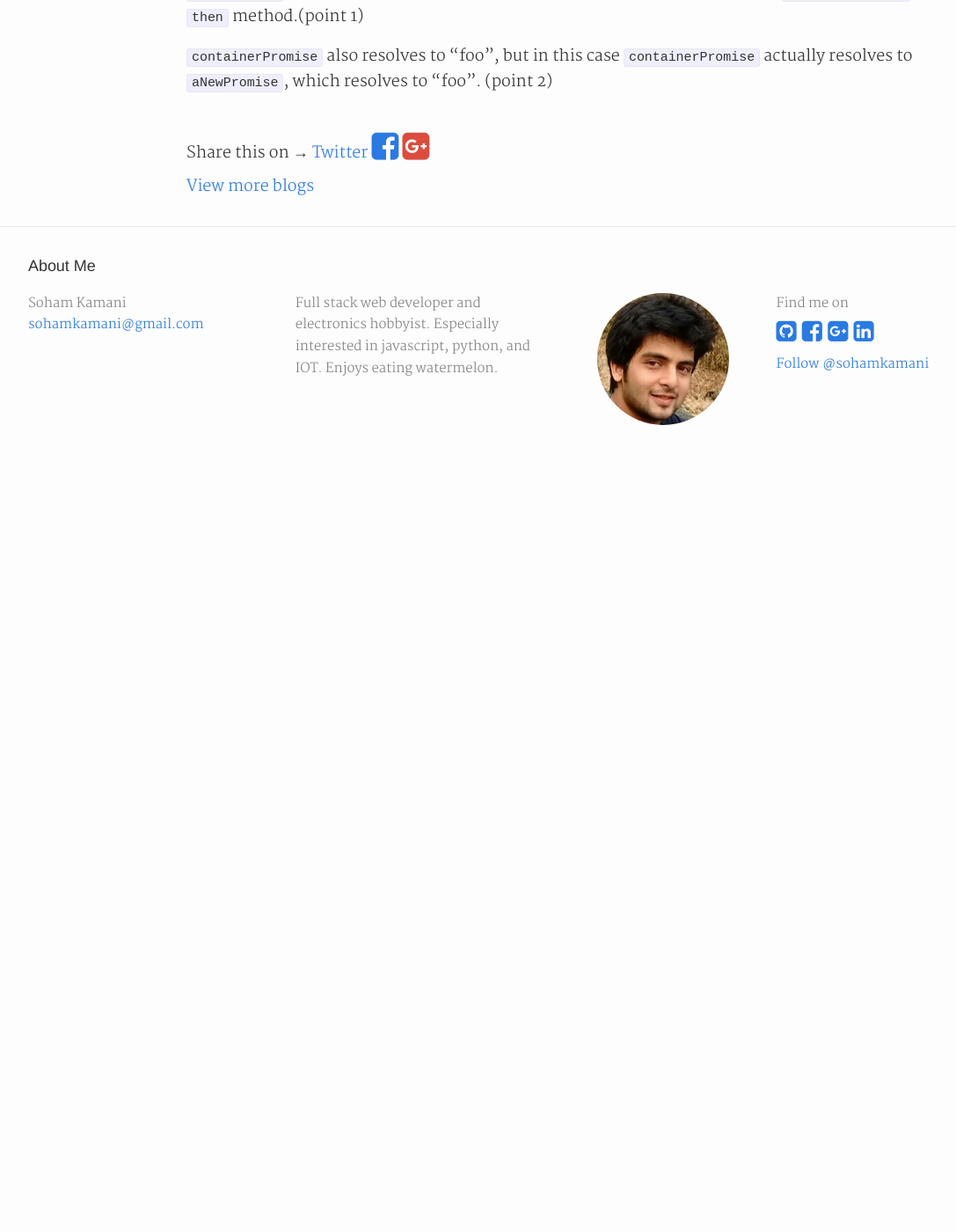
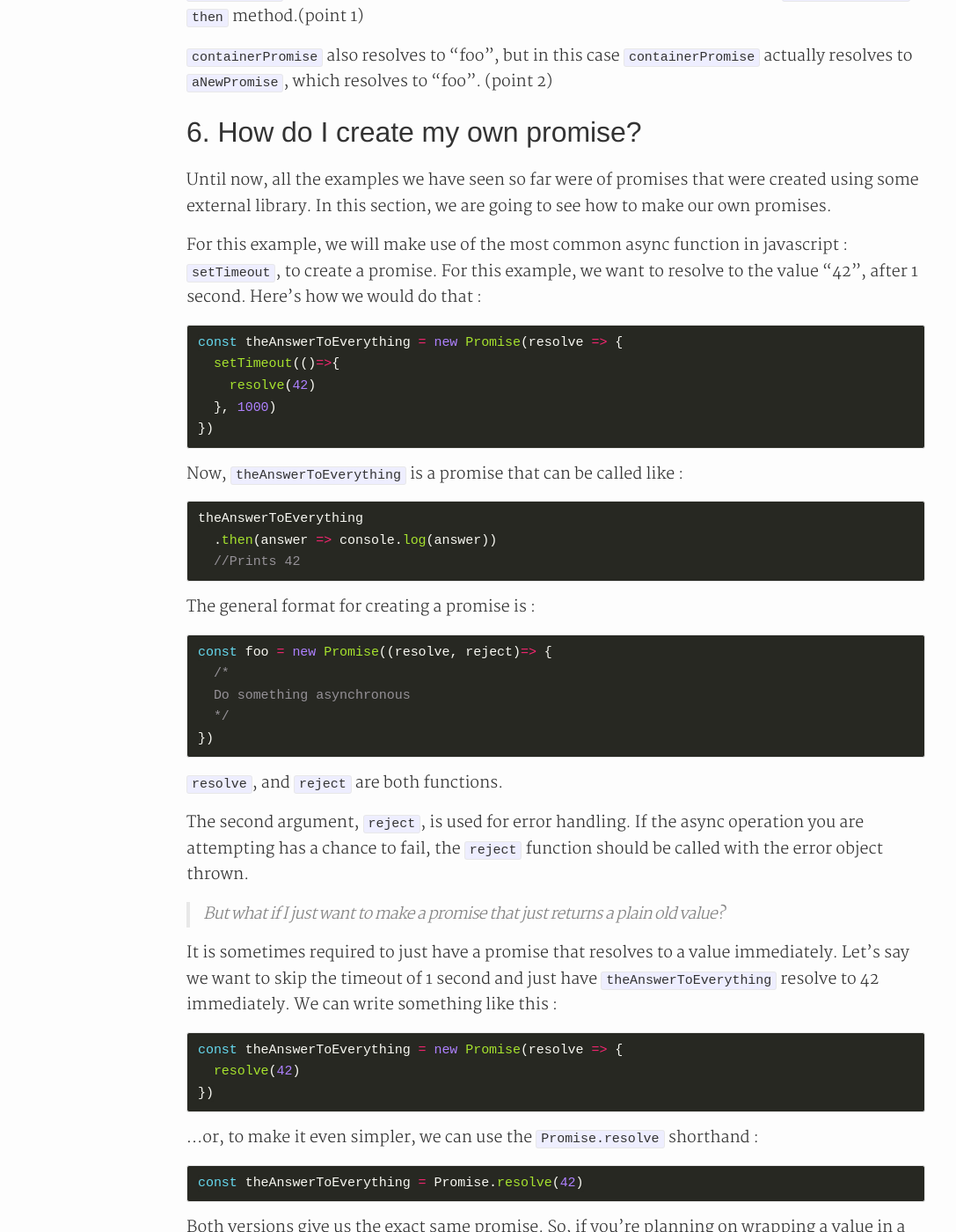
Before and after one commit to sohamkamani/sohamkamani.github.io, a Jekyll site: the page built from _posts/2016-08-27-incremenal-tutorial-to-promises.md, in a window 1280 px wide and 1400 px high, scrolled down 6551 px. Shown: the whole window at 88% size, without its empty margins (8-1095 px from the left). Built offline with Jekyll 4.4.1, drawn with Linux system fonts in a browser that asks for light colours; nearby versions of some CDN libraries; comment, search, counter and statistics services are not loaded; before the commit the page ends 7079 px from its top, so only the background shows below that; some of the changed text lies outside the part shown.

Commit message:
Added 2 more sections

````diff
--- a/_posts/2016-08-27-incremenal-tutorial-to-promises.md
+++ b/_posts/2016-08-27-incremenal-tutorial-to-promises.md
@@ -220,3 +220,85 @@ containerPromise.then(newValue => {
 `aNewPromise` resolves to "foo", which is the value returned by the callback of `originalPromise`'s `then` method.(point 1)
 
 `containerPromise` also resolves to "foo", but in this case `containerPromise` actually resolves to `aNewPromise`, which resolves to "foo". (point 2)
+
+
+## 6. How do I create my own promise?
+
+Until now, all the examples we have seen so far were of promises that were created using some external library. In this section, we are going to see how to make our own promises.
+
+For this example, we will make use of the most common async function in javascript : `setTimeout`, to create a promise. For this example, we want to resolve to the value "42", after 1 second. Here's how we would do that :
+
+```js
+const theAnswerToEverything = new Promise(resolve => {
+  setTimeout(()=>{
+    resolve(42)
+  }, 1000)
+})
+```
+
+Now, `theAnswerToEverything` is a promise that can be called like :
+
+```js
+theAnswerToEverything
+  .then(answer => console.log(answer))
+  //Prints 42
+```
+
+The general format for creating a promise is :
+
+```js
+const foo = new Promise((resolve, reject)=> {
+  /*
+  Do something asynchronous
+  */
+})
+```
+
+`resolve`, and `reject` are both functions.
+
+The second argument, `reject`, is used for error handling. If the async operation you are attempting has a chance to fail, the `reject` function should be called with the error object thrown.
+
+>But what if I just want to make a promise that just returns a plain old value?
+
+It is sometimes required to just have a promise that resolves to a value immediately. Let's say we want to skip the timeout of 1 second and just have `theAnswerToEverything` resolve to 42 immediately. We can write something like this :
+
+```js
+const theAnswerToEverything = new Promise(resolve => {
+  resolve(42)
+})
+```
+
+...or, to make it even simpler, we can use the `Promise.resolve` shorthand :
+
+```js
+const theAnswerToEverything = Promise.resolve(42)
+```
+
+Both versions give us the exact same promise. So, if you're planning on wrapping a value in a promise, the recommended way is to use `Promise.resolve`
+
+## 7. What do I do in case an error shows up?
+
+One crucial fact to remember about promises is that _they fail silently_. This, in my opinion, is probably not the best design choice, but is something that must always be kept in mind. Unless you explicitly _handle_ an error thrown in the middle of a promise, it will go unnoticed.
+
+Fortunately for us though, handling errors in promises is _much_ easier that the old callback method (where each callback must handle its own error). In promises, things are done a bit differently : an error thrown anywhere in the promise chain, will trickle down to the last catch statement.
+
+```js
+promise1.then(()=>{
+  //An error occurs after promise1
+  throw new Error('I am an error')
+})
+.then(()=> {
+  //This is not executed
+  return promise2
+})
+.then(()=>{
+  //Nor is this
+  return promise3
+})
+.catch(err => {
+  //The error thrown from promise1 is captured here, as it would be were it thrown from promise2 or promise3
+  console.error(err)
+})
+```
+
+>💡 Remember : As a rule of thumb, always append a `catch` method at the end of a promise chain, or else you will forever be doomed to never know why your code is failing
````
Also changed, not shown: other parts of _posts/2016-08-27-incremenal-tutorial-to-promises.md (+1 -1 lines).
